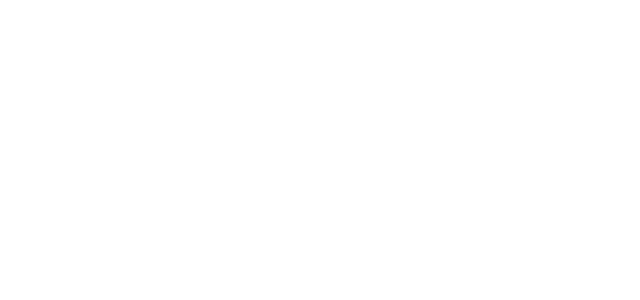
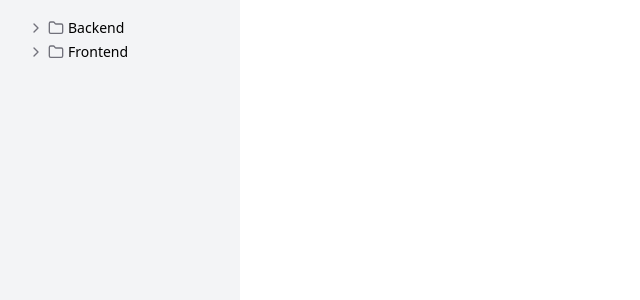
Before and after one commit to gustavonobrega/react-challenges, a React (Vite) app: page /tree-view in a window 1280 px wide. Before the commit this address had no page. Shown: the top 300 px of the page, without its empty margins (0-640 px from the left). Built offline with nearby package versions, Linux system fonts and the light colour scheme.

Commit message:
tree-view challenge

```diff
--- a/src/App.tsx
+++ b/src/App.tsx
@@ -5,6 +5,7 @@ import RandomColorGenerator from "./challenges/random-color-generator";
 import StarRatingDemo from "./challenges/star-rating";
 import ImageSlider from "./challenges/image-slider";
 import LoadMoreData from "./challenges/load-more-data";
+import TreeView from "./challenges/tree-view";
 
 export default function App() {
   return (
@@ -16,6 +17,7 @@ export default function App() {
         <Route path="/star-rating" element={<StarRatingDemo />} />
         <Route path="/image-slider" element={<ImageSlider />} />
         <Route path="/load-more-data" element={<LoadMoreData />} />
+        <Route path="/tree-view" element={<TreeView />} />
       </Routes>
     </BrowserRouter>
   )
--- /dev/null
+++ b/src/challenges/tree-view/data.ts
@@ -0,0 +1,77 @@
+export const menu = [
+  {
+    label: "Frontend",
+    children: [
+      {
+        label: "src",
+        children: [
+          {
+            label: "components",
+            children: [
+              {
+                label: "card.tsx",
+              },
+              {
+                label: "input.tsx",
+              },
+              {
+                label: "button.tsx",
+              },
+            ],
+          },
+        ],
+      },
+    ],
+  },
+  {
+    label: "Backend",
+    children: [
+      {
+        label: "package.json",
+      },
+      {
+        label: "http",
+        children: [
+          {
+            label: "server.ts",
+          },
+          {
+            label: "routes",
+            children: [
+              {
+                label: "auth",
+                children: [
+                  {
+                    label: "create-account.ts",
+                  },
+                  {
+                    label: "reset-password.ts",
+                  },
+                  {
+                    label: "authenticate.ts",
+                  },
+                ],
+              },
+            ],
+          },
+          {
+            label: "middlewares",
+            children: [
+              {
+                label: "auth.ts",
+              },
+            ],
+          },
+        ],
+      },
+      {
+        label: "utils",
+        children: [
+          {
+            label: "capitalize.ts",
+          },
+        ],
+      },
+    ],
+  },
+];
--- /dev/null
+++ b/src/challenges/tree-view/index.tsx
@@ -0,0 +1,10 @@
+import { menu } from './data'
+import Tree from './tree'
+
+export default function TreeViewDemo() {
+  return (
+    <div className='h-svh'>
+      <Tree menu={menu} />
+    </div>
+  )
+}
--- /dev/null
+++ b/src/challenges/tree-view/menu-item.tsx
@@ -0,0 +1,54 @@
+import { useState } from "react";
+import {
+  Folder,
+  FolderOpen,
+  File,
+  ChevronRight,
+  ChevronDown,
+} from "lucide-react";
+
+import type { IMenuItem } from "./tree";
+import MenuList from "./menu-list";
+
+interface MenuItemProps {
+  item: IMenuItem;
+}
+
+export default function MenuItem({ item }: MenuItemProps) {
+  const [isChildrenOpen, setIsChildrenOpen] = useState(false);
+
+  function handleIsChildrenOpen() {
+    setIsChildrenOpen(!isChildrenOpen);
+  }
+
+  return (
+    <>
+      {!item.children ? (
+        <li className="flex items-center gap-1 ml-8 py-0.5 text-sm">
+          <File size={16} className="text-zinc-500" />
+          <span>{item.label}</span>
+        </li>
+      ) : (
+        <li className="flex flex-col ml-3">
+          <button
+            onClick={handleIsChildrenOpen}
+            className="flex items-center gap-1 text-sm py-0.5 hover:bg-gray-200 transition-colors rounded"
+          >
+            {isChildrenOpen ? (
+              <ChevronDown size={16} className="text-zinc-500" />
+            ) : (
+              <ChevronRight size={16} className="text-zinc-500" />
+            )}
+            {isChildrenOpen ? (
+              <FolderOpen size={16} className="text-zinc-500" />
+            ) : (
+              <Folder size={16} className="text-zinc-500" />
+            )}
+            {item.label}
+          </button>
+          {isChildrenOpen && <MenuList list={item.children} />}
+        </li>
+      )}
+    </>
+  );
+}
--- /dev/null
+++ b/src/challenges/tree-view/menu-list.tsx
@@ -0,0 +1,42 @@
+import type { IMenuItem } from "./tree";
+import MenuItem from "./menu-item";
+
+interface MenuListProps {
+  list: IMenuItem[];
+}
+
+export default function MenuList({ list }: MenuListProps) {
+  const folders: IMenuItem[] = [];
+  const files: IMenuItem[] = [];
+
+  list.forEach((item) =>
+    item.children ? folders.push(item) : files.push(item)
+  );
+
+  folders.sort((a, b) => {
+    if (a.label < b.label) {
+      return -1;
+    }
+    if (a.label < b.label) {
+      return 1;
+    }
+    return 0;
+  });
+  files.sort((a, b) => {
+    if (a.label < b.label) {
+      return -1;
+    }
+    if (a.label < b.label) {
+      return 1;
+    }
+    return 0;
+  });
+
+  return (
+    <ul>
+      {[...folders, ...files].map((item) => (
+        <MenuItem key={item.label} item={item} />
+      ))}
+    </ul>
+  );
+}
--- /dev/null
+++ b/src/challenges/tree-view/tree.tsx
@@ -0,0 +1,18 @@
+import MenuList from "./menu-list";
+
+export interface IMenuItem {
+  label: string;
+  children?: IMenuItem[];
+}
+
+interface TreeProps {
+  menu: IMenuItem[];
+}
+
+export default function Tree({ menu }: TreeProps) {
+  return (
+    <div className="h-full min-w-60 w-fit py-4 px-4 bg-gray-100">
+      <MenuList list={menu} />
+    </div>
+  );
+}
```
